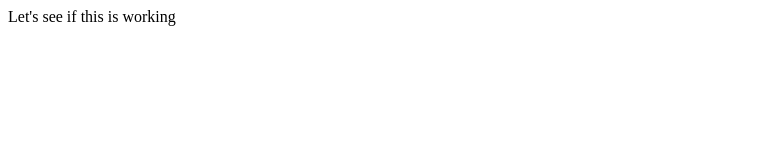
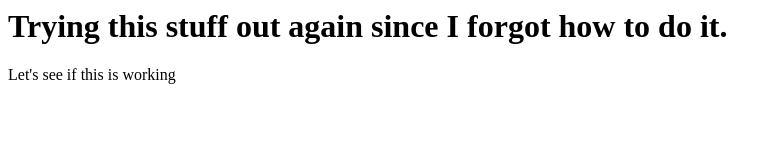
Before and after one commit to Lduncan0/teacozy, a plain HTML site: page index.html in a window 1280 px wide. Shown: the whole page, without its empty margins (0-781 px from the left). Drawn offline with Linux system fonts and the light colour scheme.

Commit message:
Trying to remember

```diff
--- a/index.html
+++ b/index.html
@@ -1,5 +1,7 @@
 <html>
   <body>
-    <p>Let's see if this is working</>
+    <h1>Trying this stuff out again since I forgot how to do it.</h1>
+    <p>Let's see if this is working</p>
+
   </body>
 </html>
```
